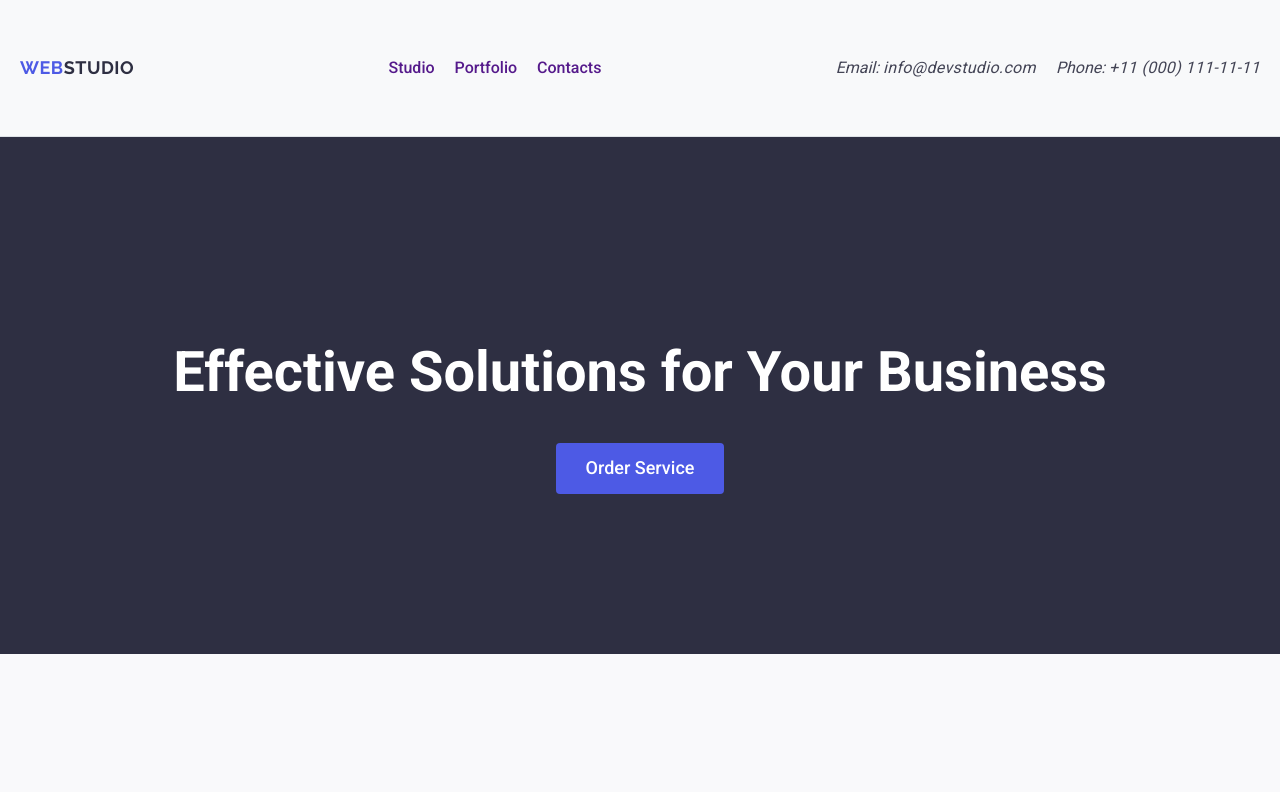
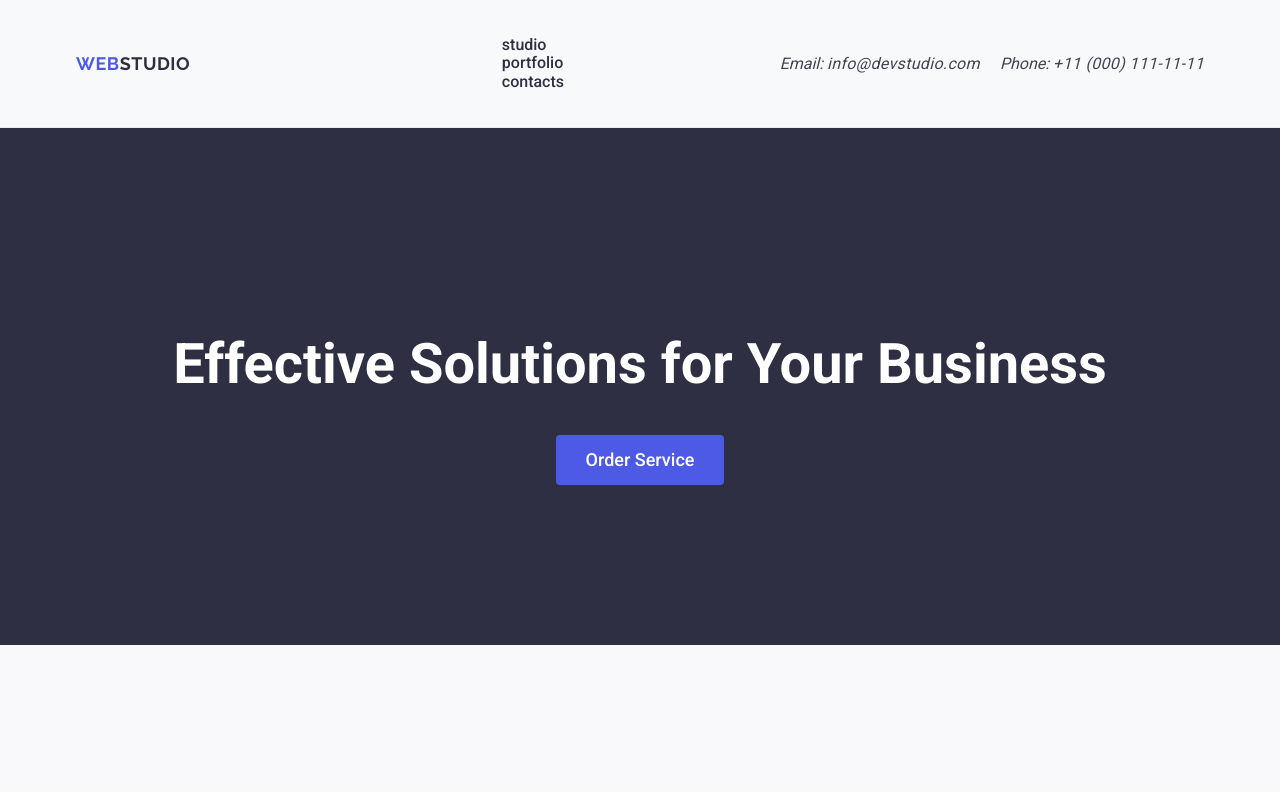
Before and after one commit to LETO-NZT/goit-markup-hw-03, a plain HTML site: page index.html in a window 1280 px wide. Shown: the top 792 px of the page. Drawn offline with nearby package versions, Linux system fonts and the light colour scheme.

Commit message:
Обновляю HEADER.. исправление ошибок..

```diff
--- a/css/styles.css
+++ b/css/styles.css
@@ -27,10 +27,11 @@ ul,ol {
 }
 
 /* Header styles */
-header {
+.site-header {
     padding: 20px 0;
     background-color: #f8f9fa;
-    border-bottom: 1px solid #dee2e6;
+    border-bottom: 1px solid #e7e9fc;
+    /* Оформление нижнего края хедера */
 }
 
 .header-container {
@@ -39,8 +40,10 @@ header {
     /* Равномерное распределение пространства между элементами */
     align-items: center;
     /* Выравнивание элементов по вертикали */
-    padding: 20px;
-    /* Отступы сверху и снизу */
+    width: 1158px;
+    /* Ширина контейнера */
+    padding: 0 15px;
+    /* Внутренние отступы */
 }
 
 nav {
@@ -50,6 +53,8 @@ nav {
 }
 
 .logo {
+    margin-right: 76px;
+    /* Отступ от логотипа */
     font-family: "Raleway", sans-serif;
     font-weight: 700;
     font-size: 18px;
@@ -64,25 +69,70 @@ nav {
 }
 
 .nav-menu {
+    display: flex;
+    /* Расположение логотипа и меню в одну линию */
+    align-items: center;
+    /* Выравнивание по вертикали */
     font-weight: 500;
     font-size: 16px;
     color: #2e2f42;
     text-decoration: none;
     margin-left: 20px;
-    display: flex;
-     gap: 20px;  /* Расстояние между элементами навигации */
-    list-style: none;  /* Убираем маркеры списка */
+    gap: 20px;
+    /* Расстояние между элементами навигации */
+    list-style: none;
+    /* Убираем маркеры списка */
+}
+
+.nav-menu:hover,
+.nav-menu:focus {
+    color: #404bbf;
 }
 
 
 
 
+.nav-class {
+    display: flex;
+    /* Расположение логотипа и меню в одну линию */
+    align-items: center;
+    /* Выравнивание по вертикали */
+}
+
+.menu-item {
+    /* Дополнительные стили для пунктов меню */
+}
 
 
-.nav-menu:hover,
-.nav-menu:focus {
+.menu-link {
+    padding: 24px 0;
+    /* Отступы внутри ссылок */
+    font-weight: 500;
+    font-size: 16px;
+    color: #2e2f42;
+    text-decoration: none;
+}
+
+
+.menu-link:hover,
+.menu-link:focus {
     color: #404bbf;
 }
+
+
+.contact-list {
+    display: flex;
+    /* Расположение контактов по горизонтали */
+    gap: 40px;
+    /* Отступы между пунктами контактов */
+    list-style: none;
+    /* Убираем маркеры списка */
+    margin: 0;
+    /* Убираем отступы по умолчанию */
+    padding: 0;
+    /* Убираем отступы по умолчанию */
+}
+
 
 .contact-address ul {
     display: flex;
--- a/index.html
+++ b/index.html
@@ -18,26 +18,36 @@
 </head>
 
 <body>
-    <header>
-        <div class="header-container">
-            <a href="./index.html" class="logo">Web<span class="studio-class">Studio</span></a>
+<header class="site-header">
+    <div class="header-container container">
+        <a href="./index.html" class="logo logo-class">web<span class="studio-class">studio</span></a>
 
-            <nav>
-                <ul class="nav-menu">
-                    <li><a href="">Studio</a></li>
-                    <li><a href="">Portfolio</a></li>
-                    <li><a href="">Contacts</a></li>
+        <nav class="nav-menu nav-class">
+            <ul class="menu-list">
+                <li class="menu-item">
+                    <a href="" class="menu-link">studio</a>
+                </li>
+                <li class="menu-item">
+                    <a href="" class="menu-link">portfolio</a>
+                </li>
+                <li class="menu-item">
+                    <a href="" class="menu-link">contacts</a>
+                </li>
             </ul>
         </nav>
 
-            <address class="contact-address">
-                <ul>
-                    <li>Email: <a href="mailto:info@devstudio.com" class="contact-link">info@devstudio.com</a></li>
-                    <li>Phone: <a href="tel:+110001111111" class="contact-link">+11 (000) 111-11-11</a></li>
+        <address class="contact-address address-class">
+            <ul class="contact-list">
+                <li class="contact-item">Email: <a href="mailto:info@devstudio.com"
+                        class="contact-link">info@devstudio.com</a></li>
+                <li class="contact-item">Phone: <a href="tel:+110001111111" class="contact-link">+11 (000) 111-11-11</a>
+                </li>
             </ul>
         </address>
     </div>
 </header>
+
+
 
 
     <main>
```
Lines whose indentation alone changed are shown as unchanged.
